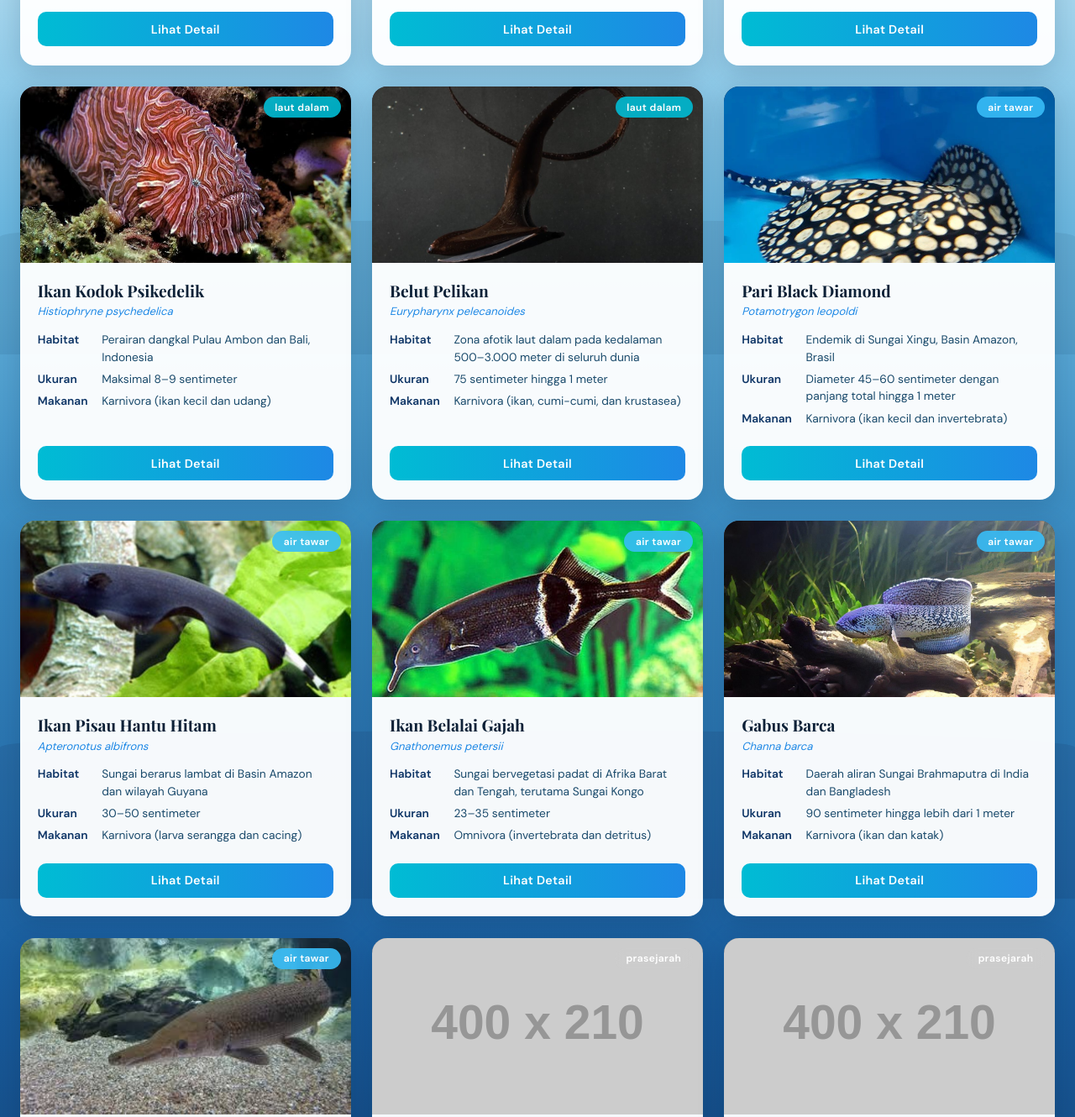
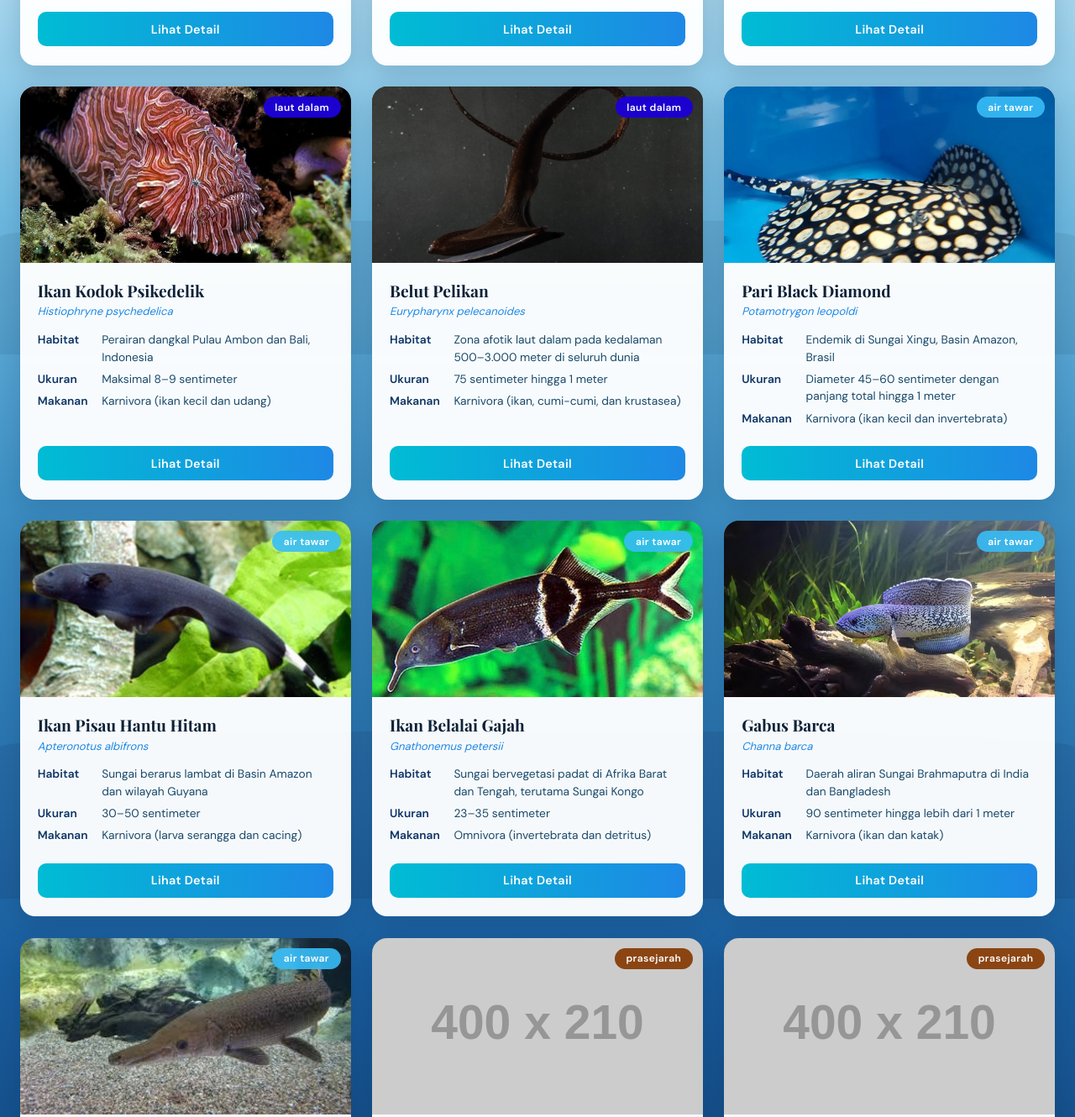
Before and after one commit to Bryan-1166/Enclopedia-Ikan-, a plain HTML site: page index.html in a window 1280 px wide. Shown: the part 924-2254 px from the top of the page at 84% size. Drawn offline with nearby package versions, Linux system fonts and the light colour scheme; placeholder pictures from the web are drawn by us.

Commit message:
Update style.css

```diff
--- a/style.css
+++ b/style.css
@@ -319,8 +319,20 @@ body {
   backdrop-filter: blur(6px);
 }
 
-.badge-deepsea    { background: var(--badge-deepsea-bg); }
-.badge-freshwater { background: var(--badge-freshwater-bg); }
+.badge-deepsea {
+  background: rgb(28, 0, 208);
+  color: white;
+}
+
+.badge-freshwater {
+  background: var(--badge-freshwater-bg);
+  color: white;
+}
+
+.badge-prehistoric {
+  background: #8b4513;
+  color: white;
+}
 
 /* ---- Card Body ---- */
 .card-body {
```
